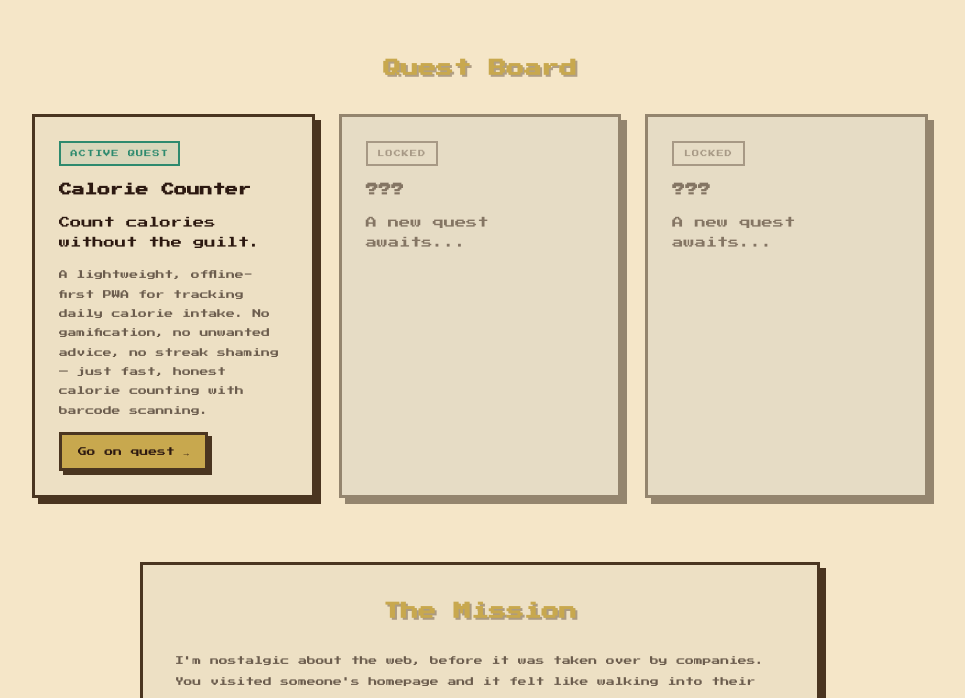
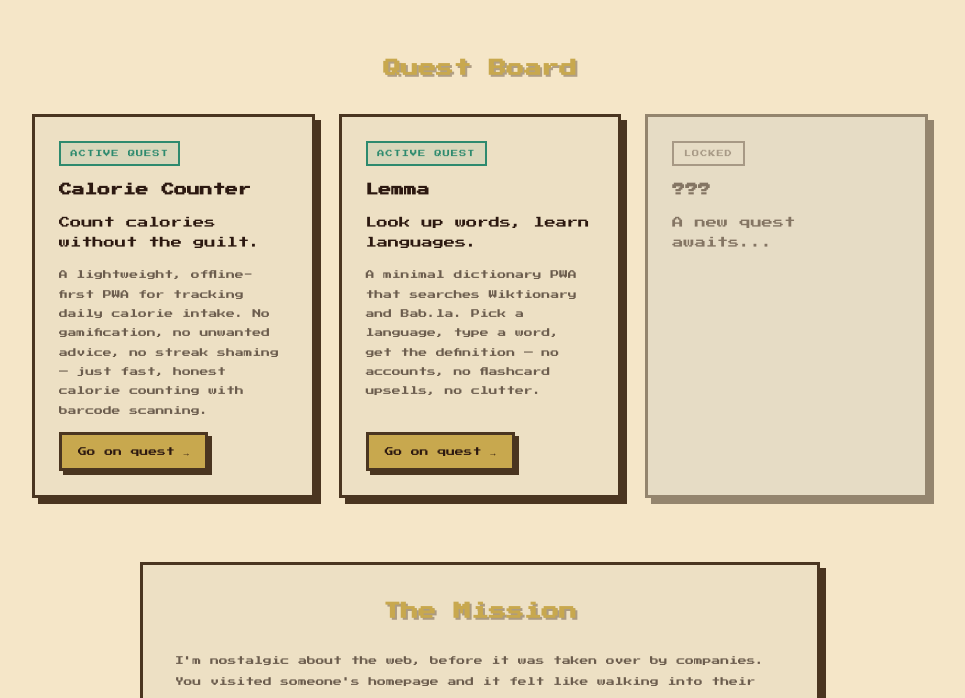
Before and after one commit to mrnagydavid/dot-dev, a plain HTML site: page src/index.html in a window 1280 px wide. Shown: the part 498-1196 px from the top of the page, without its empty margins (160-1125 px from the left). Drawn offline with Linux system fonts and the light colour scheme.

Commit message:
chore: add lemma

```diff
--- a/src/index.html
+++ b/src/index.html
@@ -43,10 +43,18 @@
           </a>
         </article>
 
-        <article class="quest-card quest-card--locked">
-          <span class="quest-badge quest-badge--locked">Locked</span>
-          <h3 class="quest-title">???</h3>
-          <p class="quest-summary">A new quest awaits...</p>
+        <article class="quest-card">
+          <span class="quest-badge quest-badge--active">Active Quest</span>
+          <h3 class="quest-title">Lemma</h3>
+          <p class="quest-summary">Look up words, learn languages.</p>
+          <p class="quest-description">
+            A minimal dictionary PWA that searches Wiktionary and Bab.la.
+            Pick a language, type a word, get the definition &mdash; no
+            accounts, no flashcard upsells, no clutter.
+          </p>
+          <a href="https://lemma.mrnagydavid.dev" class="quest-link" target="_blank" rel="noopener">
+            Go on quest &rarr;
+          </a>
         </article>
 
         <article class="quest-card quest-card--locked">
```
